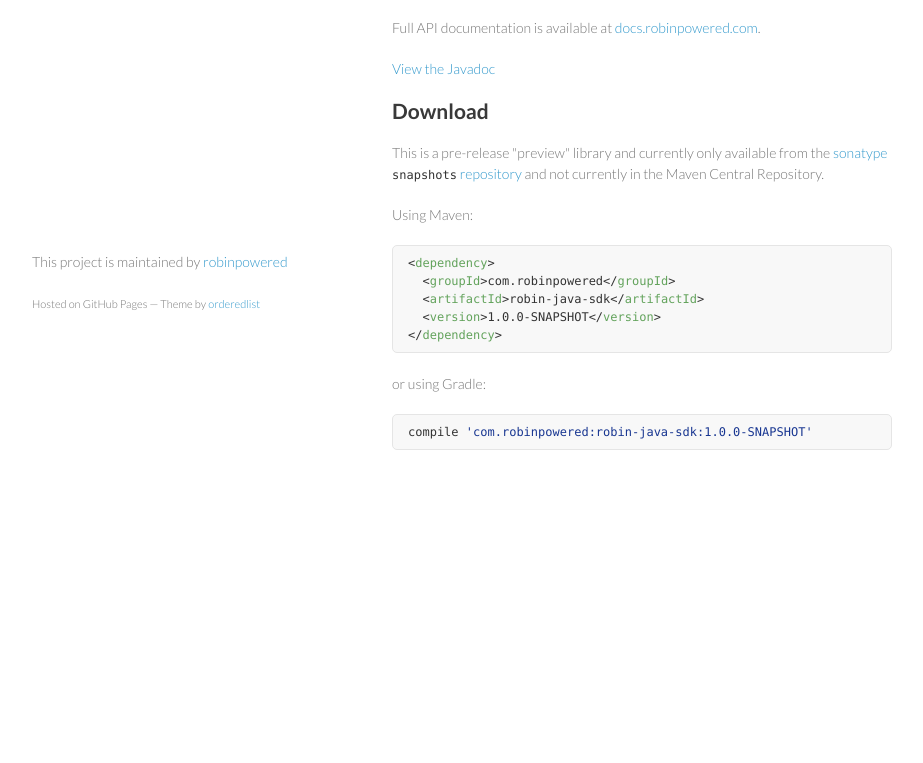
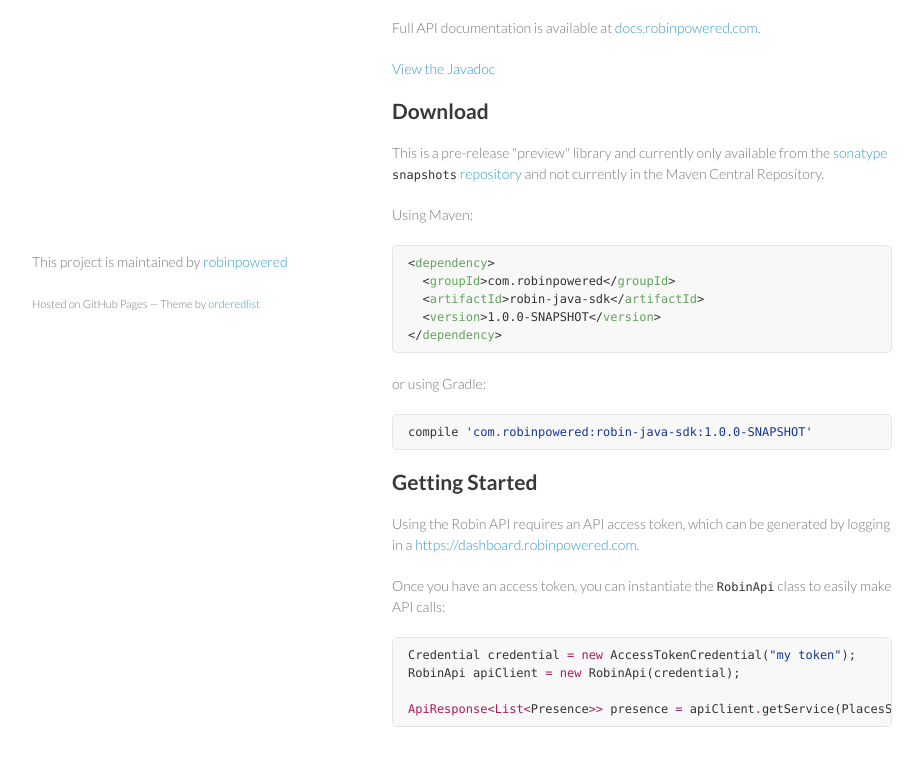
Before and after one commit to robinpowered/robin-java-sdk, a plain HTML site: page index.html in a window 1280 px wide. Shown: the part 417-1180 px from the top of the page, without its empty margins (178-1101 px from the left). Before the commit the page ends 937 px from the top, so only its background shows below. Drawn offline with Linux system fonts and the light colour scheme.

Commit message:
Create gh-pages branch via GitHub

```diff
--- a/index.html
+++ b/index.html
@@ -55,6 +55,18 @@ Maven Central Repository.</p>
 <p>or using Gradle:</p>
 
 <div class="highlight highlight-groovy"><pre>compile <span class="pl-s"><span class="pl-pds">'</span>com.robinpowered:robin-java-sdk:1.0.0-SNAPSHOT<span class="pl-pds">'</span></span></pre></div>
+
+<h2>
+<a id="getting-started" class="anchor" href="#getting-started" aria-hidden="true"><span class="octicon octicon-link"></span></a>Getting Started</h2>
+
+<p>Using the Robin API requires an API access token, which can be generated by logging in a <a href="https://dashboard.robinpowered.com">https://dashboard.robinpowered.com</a>. </p>
+
+<p>Once you have an access token, you can instantiate the <code>RobinApi</code> class to easily make API calls:</p>
+
+<div class="highlight highlight-java"><pre><span class="pl-smi">Credential</span> credential <span class="pl-k">=</span> <span class="pl-k">new</span> <span class="pl-smi">AccessTokenCredential</span>(<span class="pl-s"><span class="pl-pds">"</span>my token<span class="pl-pds">"</span></span>);
+<span class="pl-smi">RobinApi</span> apiClient <span class="pl-k">=</span> <span class="pl-k">new</span> <span class="pl-smi">RobinApi</span>(credential);
+
+<span class="pl-k">ApiResponse&lt;<span class="pl-k">List&lt;<span class="pl-smi">Presence</span>&gt;</span>&gt;</span> presence <span class="pl-k">=</span> apiClient<span class="pl-k">.</span>getService(<span class="pl-smi">PlacesService</span><span class="pl-k">.</span>class)<span class="pl-k">.</span>getPresence(mySpaceId)<span class="pl-k">.</span>getData();</pre></div>
       </section>
       <footer>
         <p>This project is maintained by <a href="https://github.com/robinpowered">robinpowered</a></p>
```
Also changed, not shown: params.json (+1 -1 lines).
